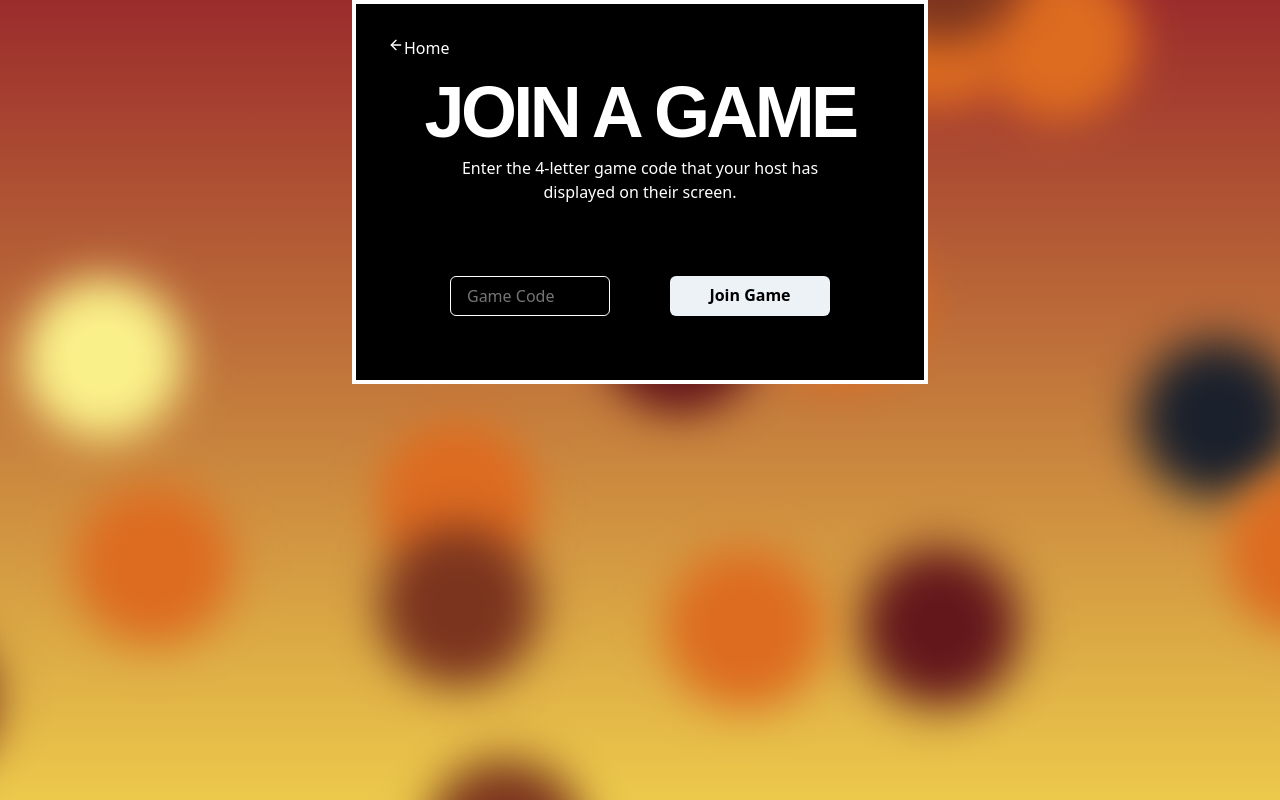
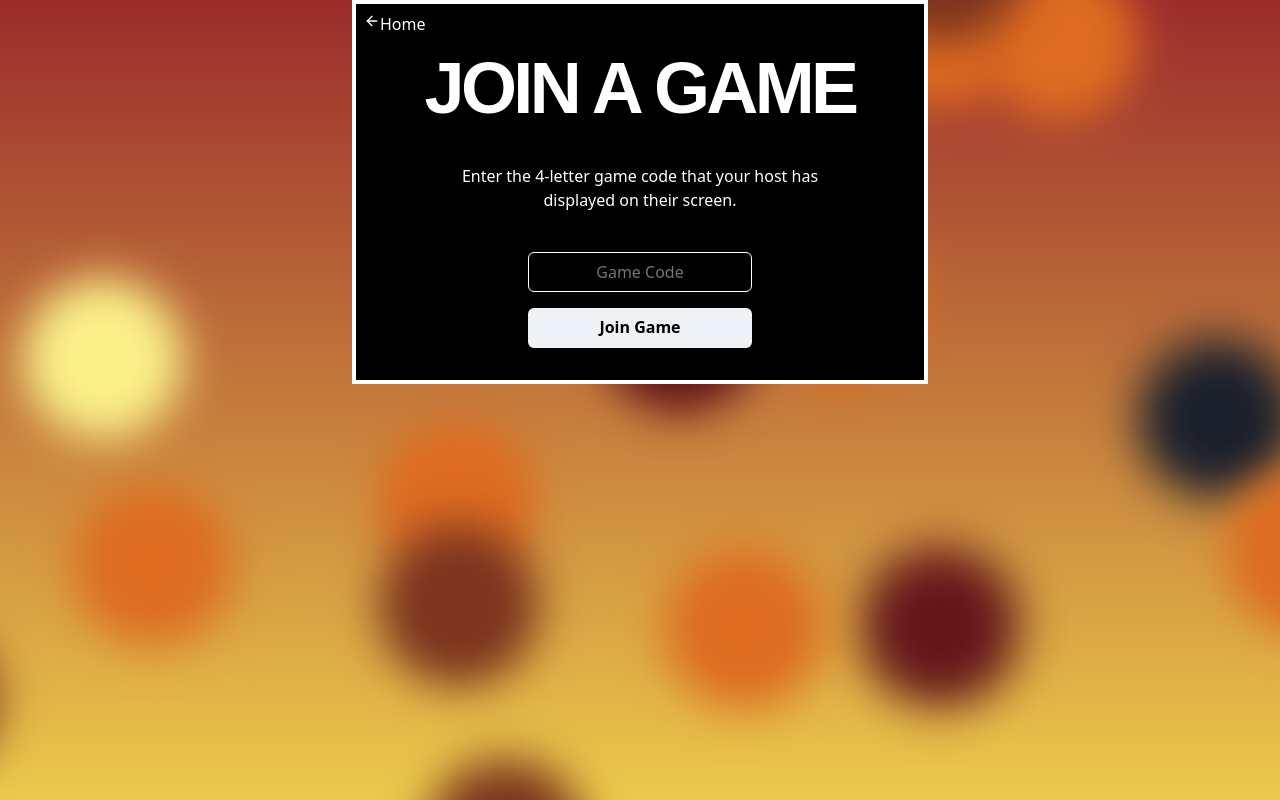
Before and after one commit to DisarmClub/web-app, a Next.js app: page /lobby/join in a window 1280 px wide. Built offline with nearby package versions, Linux system fonts and the light colour scheme.

Commit message:
fix: adjust ui layout

```diff
--- a/components/PageLayout.tsx
+++ b/components/PageLayout.tsx
@@ -21,7 +21,8 @@ export function PageLayout({children}) {
         borderColor="white"
         justifyContent="space-between"
         borderWidth={sizes[1]}
-        padding="8"
+        padding={2}
+        pb={8}
       >
         {children}
       </Flex>
--- a/pages/lobby/join.tsx
+++ b/pages/lobby/join.tsx
@@ -2,8 +2,8 @@ import React from 'react'
 import {
   Box,
   Button,
-  Flex,
   Heading,
+  VStack,
   Icon,
   Input,
   Link,
@@ -52,17 +52,18 @@ export default function JoinLobby() {
         Enter the 4-letter game code that your host has displayed on their
         screen.
       </Text>
-      <Flex marginTop="8" padding="8" justifyContent="space-around">
+      <VStack spacing={4}>
         <Input
+          textAlign="center"
           color="white"
           maxLength={4}
-          width="10rem"
+          width={56}
           placeholder="Game Code"
           textTransform="uppercase"
           _placeholder={{textTransform: 'initial'}}
         />
-        <Button width="10rem">Join Game</Button>
-      </Flex>
+        <Button width={56}>Join Game</Button>
+      </VStack>
     </PageLayout>
   )
 }
```
Also changed, not shown: next-env.d.ts.
